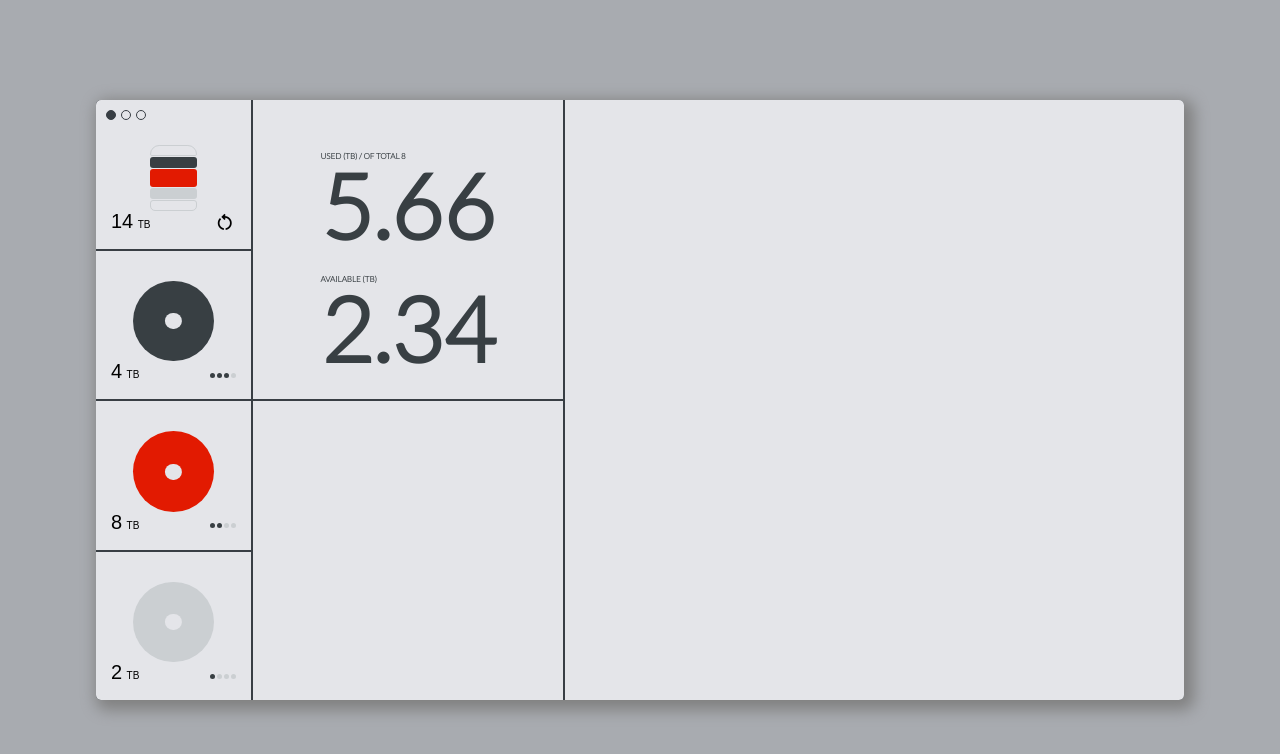
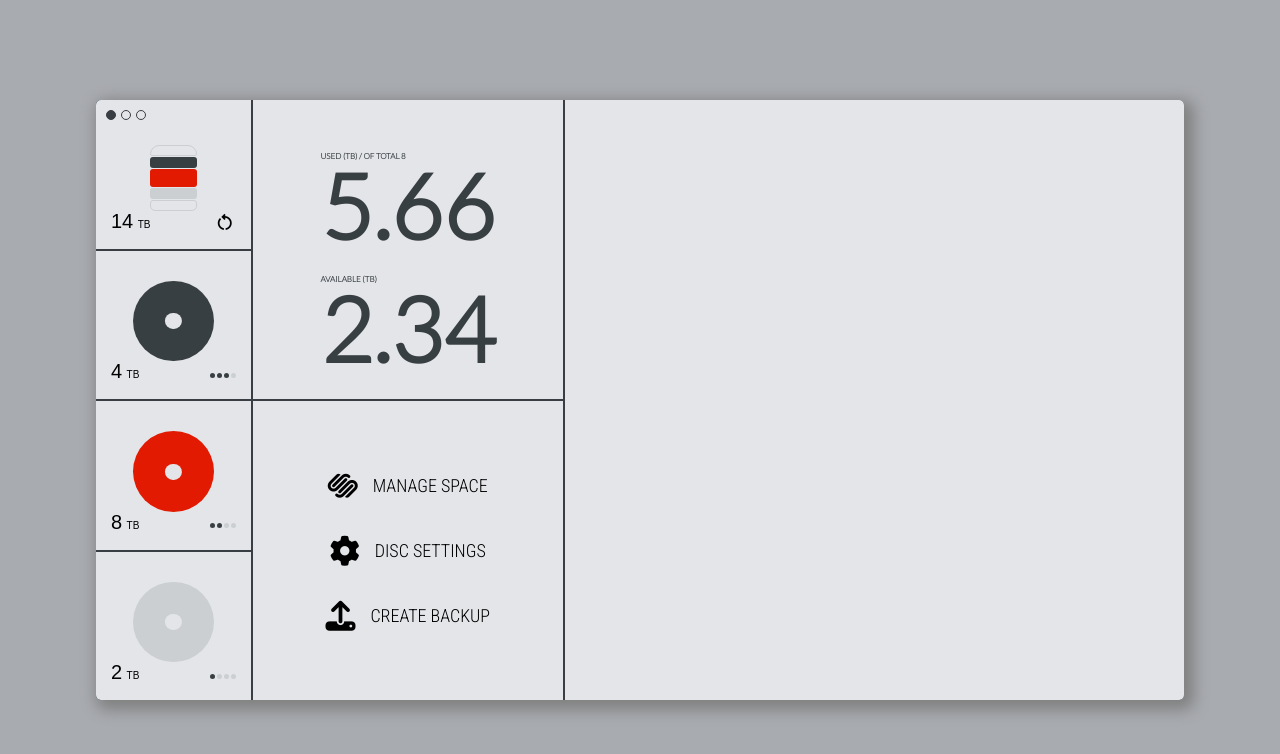
Before and after one commit to KimJi-An/macOS, a website built with Vite: page index.html in a window 1280 px wide. Built offline with nearby package versions, Linux system fonts and the light colour scheme; a web font is replaced by a local one.

Commit message:
nav 완성

```diff
--- a/index.html
+++ b/index.html
@@ -4,6 +4,7 @@
   <meta charset="UTF-8" />
   <link rel="stylesheet" href="./styles/style.scss">
   <link rel="stylesheet" href="https://fonts.googleapis.com/css2?family=Material+Symbols+Outlined:opsz,wght,FILL,GRAD@24,400,0,0" />
+  <link rel="stylesheet" href="https://cdnjs.cloudflare.com/ajax/libs/font-awesome/6.5.1/css/all.min.css" integrity="sha512-DTOQO9RWCH3ppGqcWaEA1BIZOC6xxalwEsw9c2QQeAIftl+Vegovlnee1c9QX4TctnWMn13TZye+giMm8e2LwA==" crossorigin="anonymous" referrerpolicy="no-referrer" />
   <title>mac OS</title>
 </head>
 <body>
@@ -90,7 +91,22 @@
           <span>2.34</span>
         </div>
       </div>
-      <nav class="nav"></nav>
+      <nav class="nav">
+        <ul>
+          <li>
+            <i class="fa-brands fa-squarespace"></i>
+            <span>manage space</span>
+          </li>
+          <li>
+            <i class="fa-solid fa-gear"></i>
+            <span>disc settings</span>
+          </li>
+          <li>
+            <i class="fa-solid fa-upload"></i>
+            <span>create backup</span>
+          </li>
+        </ul>
+      </nav>
     </div>
     <div class="memory-detail">
 
--- a/styles/style.scss
+++ b/styles/style.scss
@@ -1,6 +1,6 @@
 @charset "UTF-8";
 @import "./reset.scss";
-@import url('https://fonts.googleapis.com/css2?family=Lato:wght@300&family=Smooch+Sans:wght@300&display=swap');
+@import url('https://fonts.googleapis.com/css2?family=Lato:wght@300&family=Roboto+Condensed:wght@300&family=Smooch+Sans:wght@300&display=swap');
 
 
 $gridColor: #383E44;
@@ -275,7 +275,32 @@ body {
 		}
 
 		.nav {
+			font-family: 'Roboto Condensed', sans-serif;
 			background-color: $bgColor;
+
+			ul {
+				height: 100%;
+				display: flex;
+				flex-direction: column;
+				align-items: center;
+				justify-content: center;
+				gap: 35px;
+
+				li {
+					display: flex;
+					align-items: center;
+					gap: 15px;
+					text-transform: uppercase;
+
+					i {
+						font-size: 30px;
+					}
+
+					span {
+						font-size: 18px;
+					}
+				}
+			}
 		}
 	}
 
```
